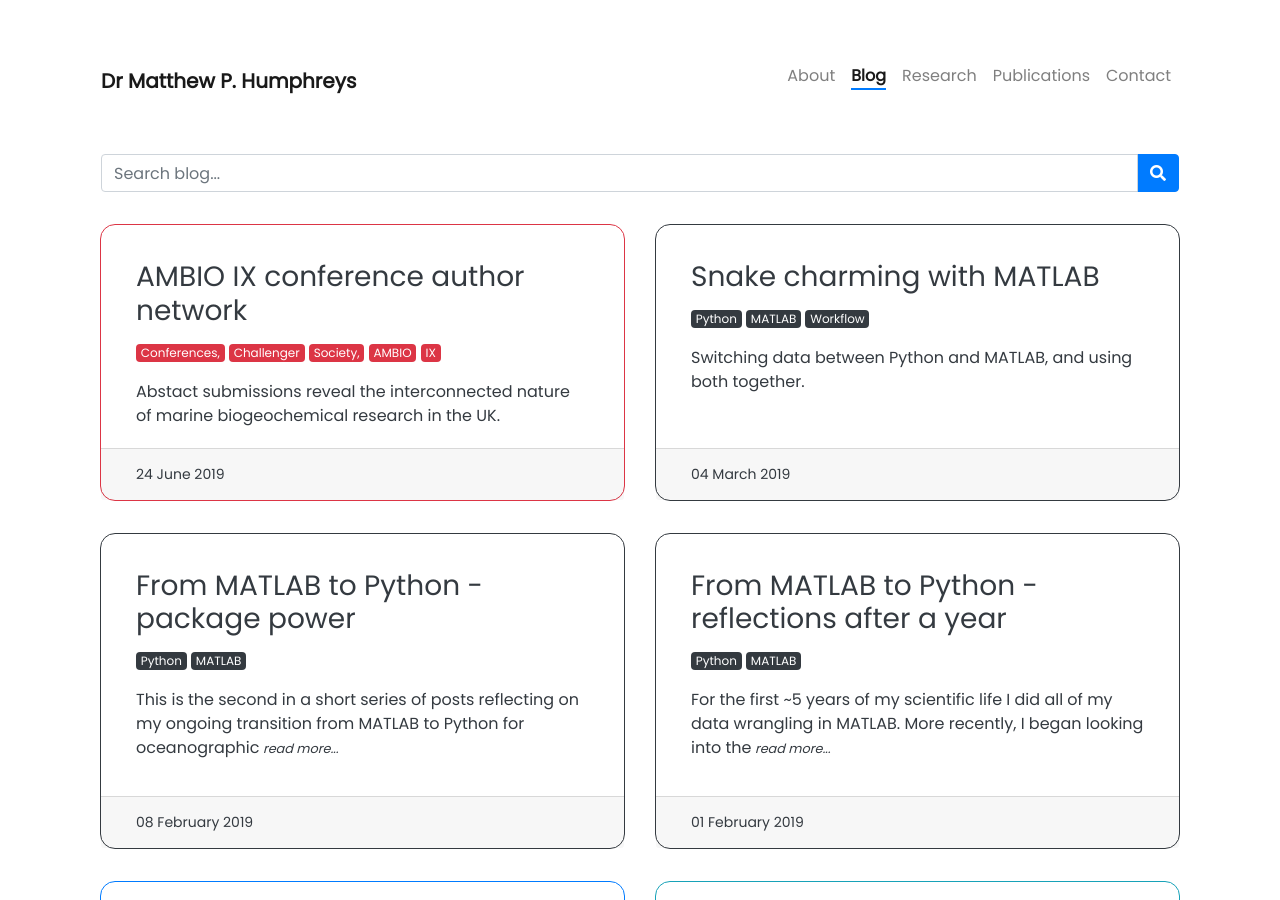
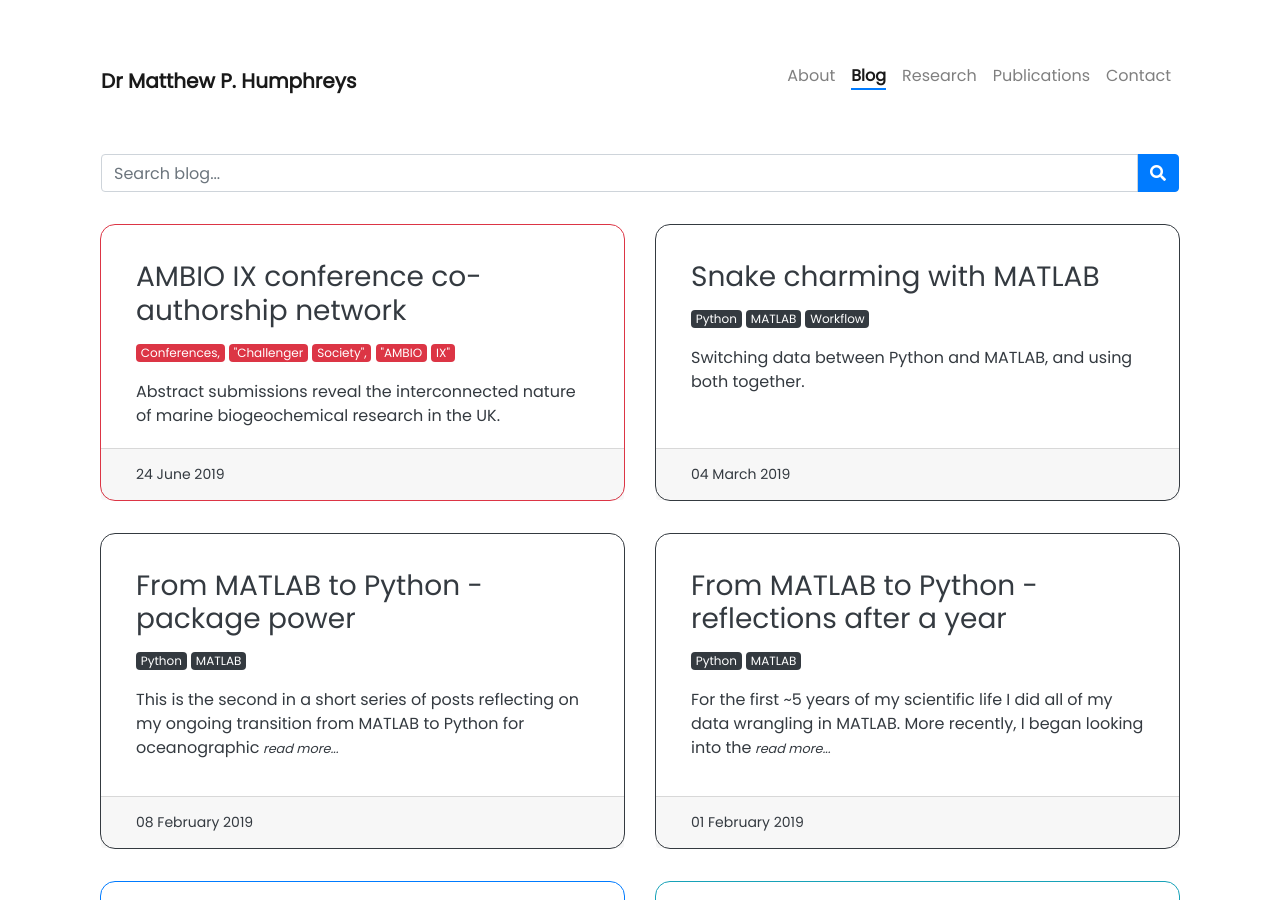
Before and after one commit to mvdh7/mvdh7.github.io, a Jekyll site: the page built from pages/blog.html, in a window 1280 px wide and 900 px high. Built offline with Jekyll 4.4.1, drawn with Linux system fonts in a browser that asks for light colours; nearby versions of some CDN libraries; comment, search, counter and statistics services are not loaded.

Commit message:
Try tag fix

```diff
--- a/_posts/2019-06-24-challenger-ambio-presenters.md
+++ b/_posts/2019-06-24-challenger-ambio-presenters.md
@@ -1,9 +1,9 @@
 ---
-title: AMBIO IX conference author network
-tags: Conferences, Challenger Society, AMBIO IX
+title: AMBIO IX conference co-authorship network
+tags: Conferences, "Challenger Society", "AMBIO IX"
 style: outline
 color: danger
-description: Abstact submissions reveal the interconnected nature of marine biogeochemical research in the UK.
+description: Abstract submissions reveal the interconnected nature of marine biogeochemical research in the UK.
 comments: true
 ---
 
```
Also changed, not shown: other parts of _posts/2019-06-24-challenger-ambio-presenters.md (+2 -2 lines).
